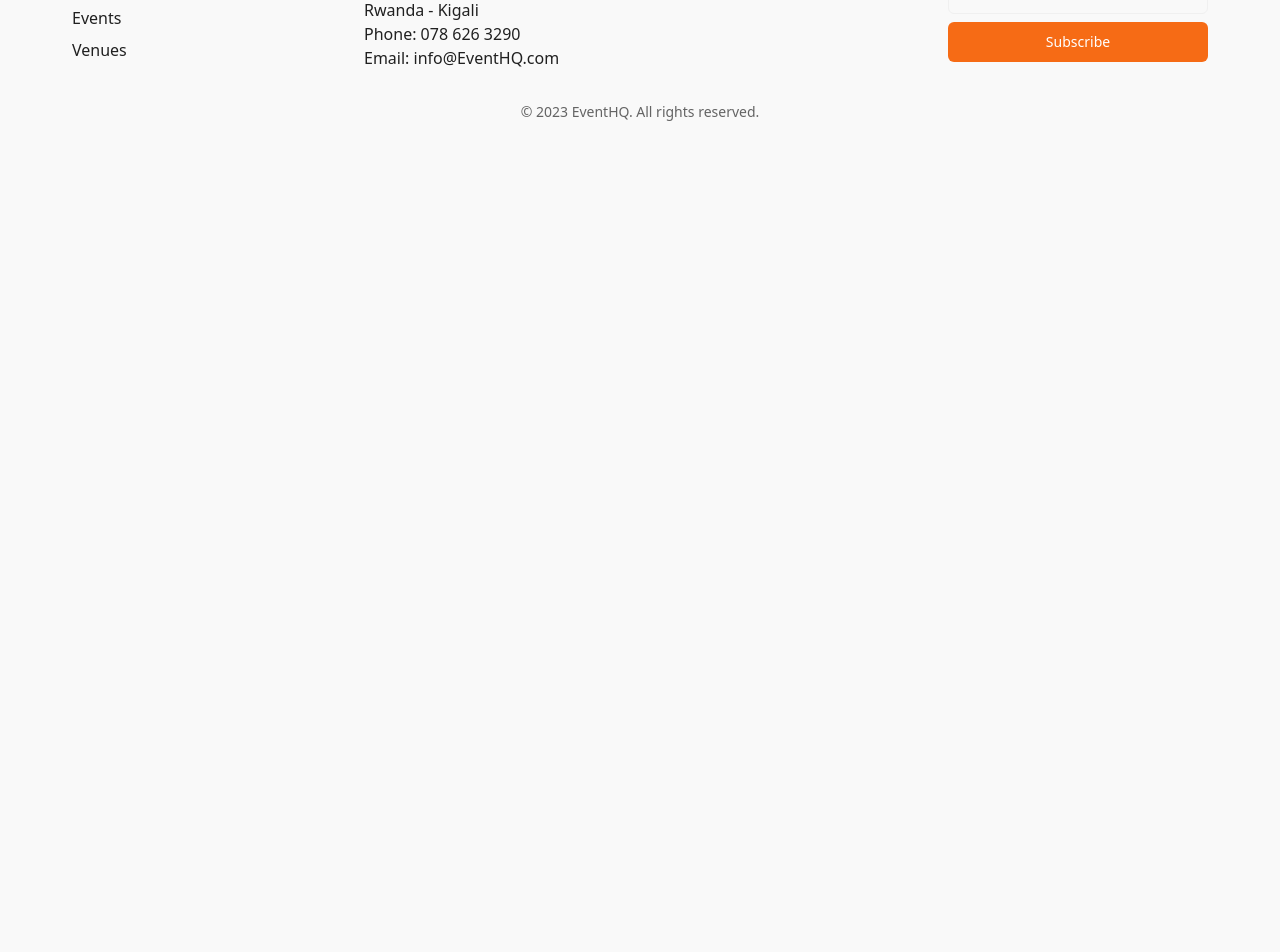
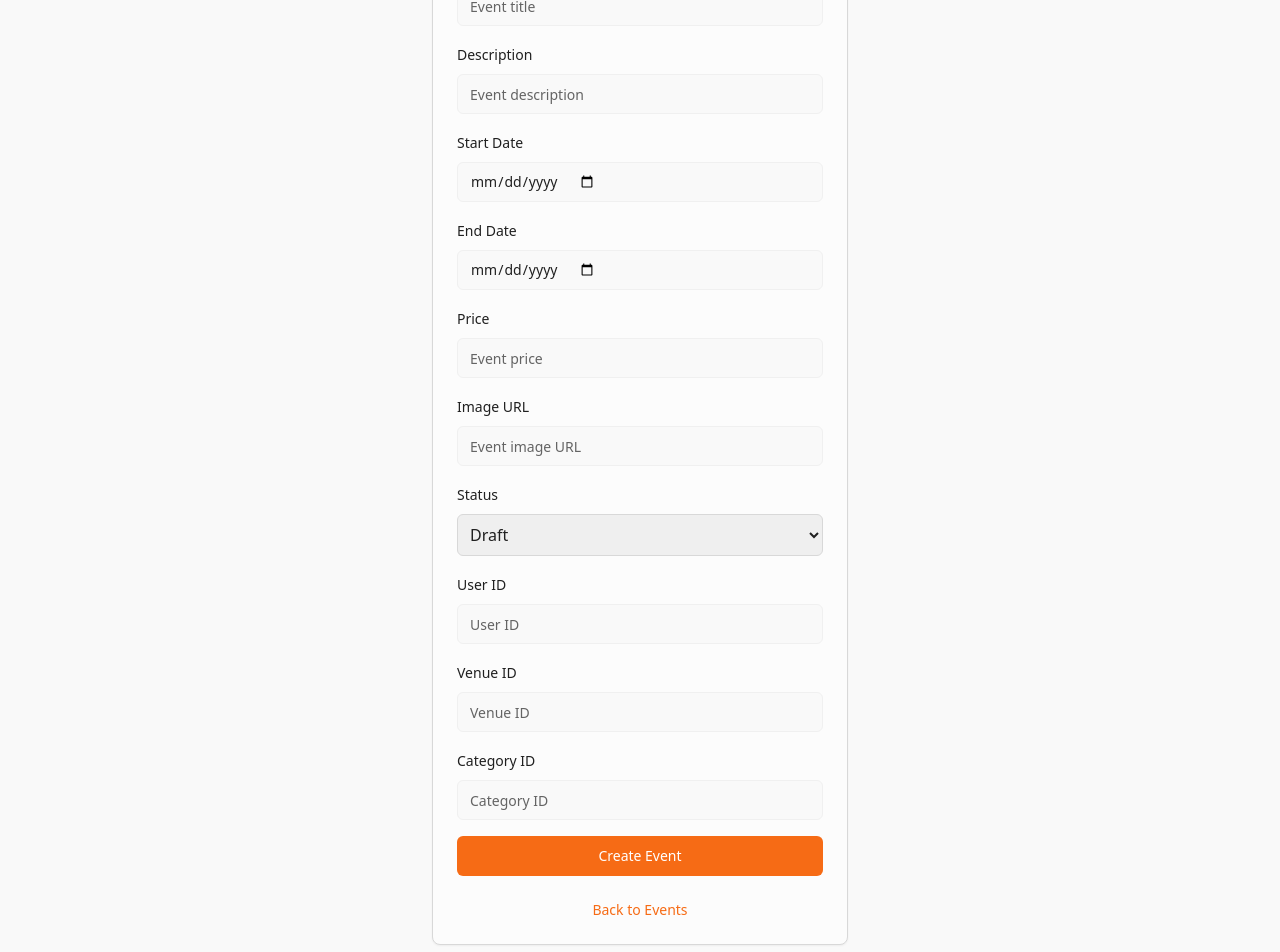
Before and after one commit to Derrick-Nuby/event-hq, a Next.js app: page /admin/events in a window 1280 px wide. Shown: the part 280-1232 px from the top of the page. Before the commit the page ends 800 px from the top, so only its background shows below. Built offline with nearby package versions, Linux system fonts and the light colour scheme.

Commit message:
everything finished

```diff
--- a/src/app/admin/events/page.tsx
+++ b/src/app/admin/events/page.tsx
@@ -1,7 +1,135 @@
-import React from 'react';
+'use client';
 
-export default function page() {
+import { useForm } from 'react-hook-form';
+import { zodResolver } from '@hookform/resolvers/zod';
+import { Button } from "@/components/ui/button";
+import { Input } from "@/components/ui/input";
+import { Label } from "@/components/ui/label";
+import { Card, CardContent, CardDescription, CardFooter, CardHeader, CardTitle } from "@/components/ui/card";
+import { Loader2 } from 'lucide-react';
+import { createEvent } from '@/lib/events';
+import toast from 'react-hot-toast';
+import { useMutation } from '@tanstack/react-query';
+import { EventFormData, eventSchema } from '@/types';
+import Link from 'next/link';
+import { useRouter } from 'next/navigation';
+
+export default function CreateEventForm() {
+  const router = useRouter();
+
+  const {
+    register,
+    handleSubmit,
+    formState: { errors, isSubmitting },
+  } = useForm<EventFormData>({
+    resolver: zodResolver(eventSchema),
+  });
+
+  const mutation = useMutation({
+    mutationFn: createEvent,
+    onSuccess: (data) => {
+      console.log(data);
+      toast.success("Event created successfully!");
+      router.push("/events");
+    },
+    onError: (error: Error) => {
+      toast.error(error.message);
+    },
+  });
+
+  const onSubmit = (data: EventFormData) => {
+    console.log(data);
+    mutation.mutate(data);
+  };
+
   return (
-    <div>Event Admin Page</div>
+    <div className="min-h-[80vh] flex items-center justify-center">
+      <div className="w-full max-w-md p-4">
+        <Card>
+          <CardHeader className="space-y-1">
+            <CardTitle className="text-2xl font-bold text-center">Create Event</CardTitle>
+            <CardDescription className="text-center">
+              Fill in the details to create a new event
+            </CardDescription>
+          </CardHeader>
+          <CardContent>
+            <form onSubmit={handleSubmit(onSubmit)} className="space-y-4">
+              <div className="space-y-2">
+                <Label htmlFor="title">Title</Label>
+                <Input id="title" placeholder="Event title" {...register('title')} />
+                {errors.title && <p className="text-sm text-red-500">{errors.title.message}</p>}
+              </div>
+              <div className="space-y-2">
+                <Label htmlFor="description">Description</Label>
+                <Input id="description" placeholder="Event description" {...register('description')} />
+                {errors.description && <p className="text-sm text-red-500">{errors.description.message}</p>}
+              </div>
+              <div className="space-y-2">
+                <Label htmlFor="startDate">Start Date</Label>
+                <Input type="date" id="startDate" {...register('startDate')} />
+                {errors.startDate && <p className="text-sm text-red-500">{errors.startDate.message}</p>}
+              </div>
+              <div className="space-y-2">
+                <Label htmlFor="endDate">End Date</Label>
+                <Input type="date" id="endDate" {...register('endDate')} />
+                {errors.endDate && <p className="text-sm text-red-500">{errors.endDate.message}</p>}
+              </div>
+              <div className="space-y-2">
+                <Label htmlFor="price">Price</Label>
+                <Input type="number" id="price" placeholder="Event price" {...register('price')} />
+                {errors.price && <p className="text-sm text-red-500">{errors.price.message}</p>}
+              </div>
+              <div className="space-y-2">
+                <Label htmlFor="image">Image URL</Label>
+                <Input id="image" placeholder="Event image URL" {...register('image')} />
+                {errors.image && <p className="text-sm text-red-500">{errors.image.message}</p>}
+              </div>
+              <div className="space-y-2">
+                <Label htmlFor="status">Status</Label>
+                <select id="status" {...register('status')} className="w-full border rounded-md p-2">
+                  <option value="DRAFT">Draft</option>
+                  <option value="PUBLISHED">Published</option>
+                  <option value="CANCELLED">Cancelled</option>
+                  <option value="COMPLETED">Completed</option>
+                </select>
+                {errors.status && <p className="text-sm text-red-500">{errors.status.message}</p>}
+              </div>
+              <div className="space-y-2">
+                <Label htmlFor="userId">User ID</Label>
+                <Input id="userId" placeholder="User ID" {...register('userId')} />
+                {errors.userId && <p className="text-sm text-red-500">{errors.userId.message}</p>}
+              </div>
+              <div className="space-y-2">
+                <Label htmlFor="venueId">Venue ID</Label>
+                <Input id="venueId" placeholder="Venue ID" {...register('venueId')} />
+                {errors.venueId && <p className="text-sm text-red-500">{errors.venueId.message}</p>}
+              </div>
+              <div className="space-y-2">
+                <Label htmlFor="categoryId">Category ID</Label>
+                <Input id="categoryId" placeholder="Category ID" {...register('categoryId')} />
+                {errors.categoryId && <p className="text-sm text-red-500">{errors.categoryId.message}</p>}
+              </div>
+              <Button type="submit" className="w-full" disabled={isSubmitting}>
+                {isSubmitting ? (
+                  <>
+                    <Loader2 className="mr-2 h-4 w-4 animate-spin" />
+                    Creating event...
+                  </>
+                ) : (
+                  'Create Event'
+                )}
+              </Button>
+            </form>
+          </CardContent>
+          <CardFooter>
+            <p className="text-sm text-center w-full">
+              <Link href="/events" className="text-primary hover:underline">
+                Back to Events
+              </Link>
+            </p>
+          </CardFooter>
+        </Card>
+      </div>
+    </div>
   );
 }
--- a/src/lib/events.ts
+++ b/src/lib/events.ts
@@ -1,5 +1,6 @@
 import { handleAxiosError } from "@/utils/errorHandler";
 import { axiosInstance } from "./axios";
+import { EventFormData } from "@/types";
 
 
 export const getAllEvents = async () => {
@@ -23,3 +24,15 @@ export const getSingleEvent = async (eventID: string) => {
     throw new Error(errorMessage);
   }
 };
+
+
+export const createEvent = async (createEventData: EventFormData) => {
+  try {
+    const response = await axiosInstance.post('/api/events', createEventData);
+    console.log("Created event data:", response.data);
+    return response.data.data;
+  } catch (error) {
+    const errorMessage = handleAxiosError(error);
+    throw new Error(errorMessage);
+  }
+};
--- a/src/types/event.ts
+++ b/src/types/event.ts
@@ -18,10 +18,18 @@ export const eventSchema = z.object({
   description: z.string().min(10, 'Description must be at least 10 characters'),
   startDate: z.string().transform((str) => new Date(str)),
   endDate: z.string().transform((str) => new Date(str)),
-  venueId: z.string(),
-  categoryId: z.string(),
-  price: z.number().positive('Price must be positive'),
+  userId: z.string().min(25, 'Invalid user ID format'),
+  venueId: z.string().min(25, 'Invalid venue ID format'),
+  categoryId: z.string().min(25, 'Invalid category ID format'),
+  price: z
+    .string()
+    .refine((value) => !isNaN(parseFloat(value)) && parseFloat(value) > 0, {
+      message: "Price must be a positive number",
+    })
+    .transform((value) => parseFloat(value)),
+  image: z.string().url('Invalid image URL'),
   status: z.enum(['DRAFT', 'PUBLISHED', 'CANCELLED', 'COMPLETED']).default('DRAFT'),
 });
 
-export type EventForm = z.infer<typeof eventSchema>;
+
+export type EventFormData = z.infer<typeof eventSchema>;
```
